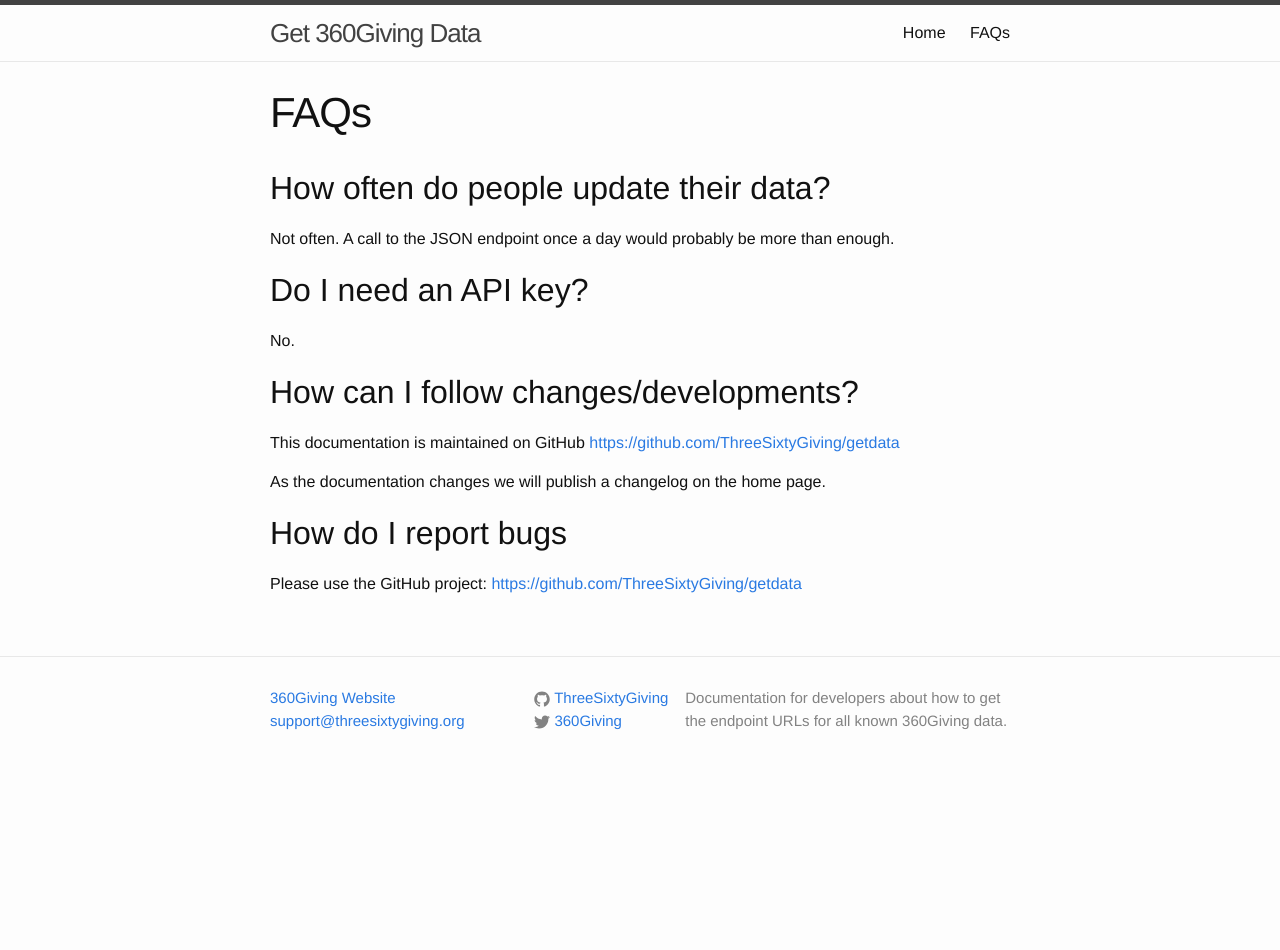
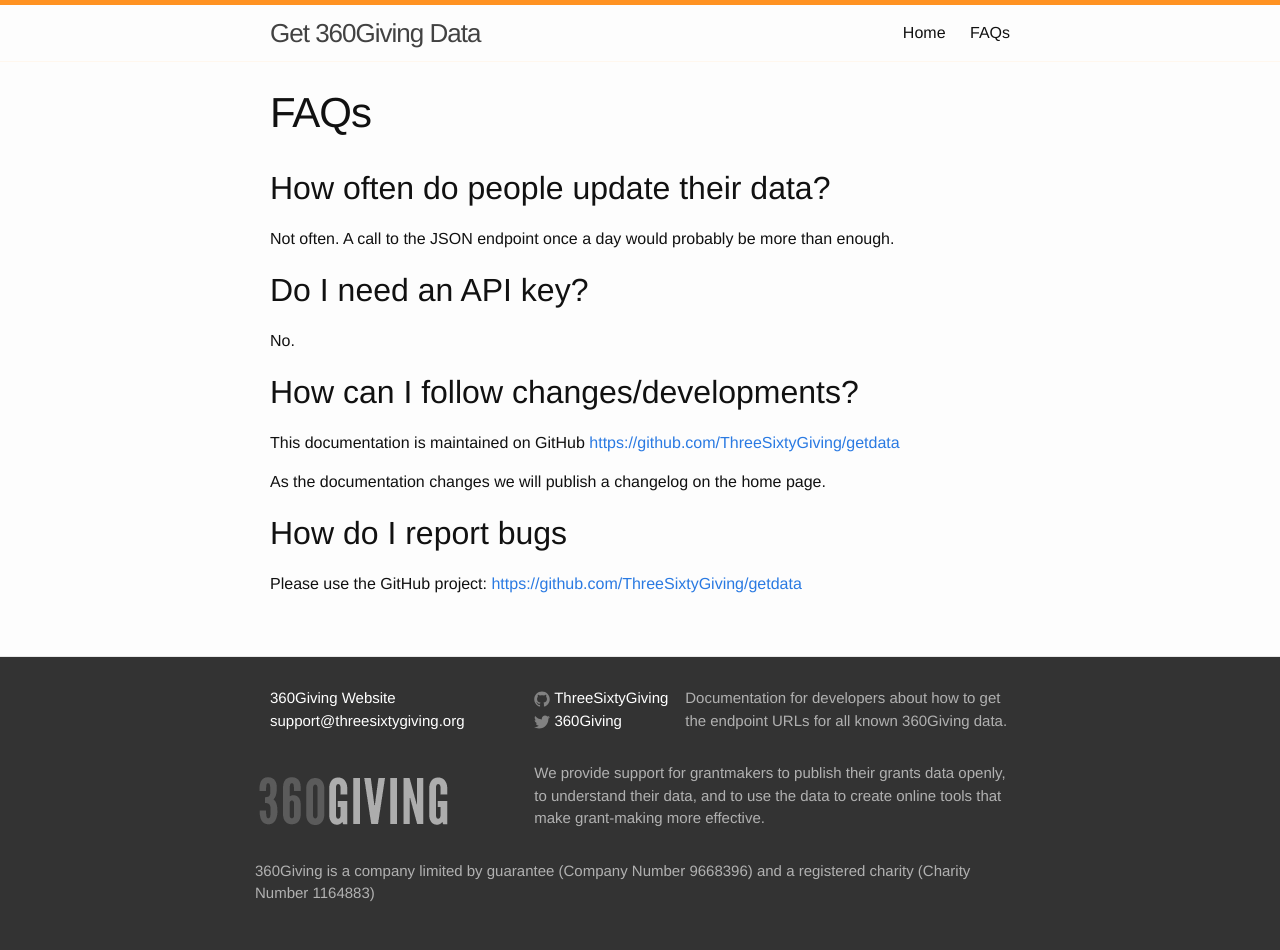
Before and after one commit to ThreeSixtyGiving/getdata, a Jekyll site: the page built from faq.md, in a window 1280 px wide. Built offline with Jekyll 4.4.1, drawn with Linux system fonts in a browser that asks for light colours; before the commit the page ends 900 px from its top, so only the background shows below that.

Commit message:
[#2] Adds some simple branding to the site

```diff
--- a/_includes/footer.html
+++ b/_includes/footer.html
@@ -31,6 +31,19 @@
       </div>
     </div>
 
+
+
+   <div id="shared-footer">
+      <div class="footer-col footer-col-1">
+        <img src="images/360logo_invert.png" height="80" width="196">
+      </div>
+      <div class="footer-col footer-col-2and3">
+        <p>We provide support for grantmakers to publish their grants data openly, to understand their data, and to use the data to create online tools that make grant-making more effective.</p>
+      </div>
+      <div class="copyright">
+        <p>360Giving is a company limited by guarantee (Company Number 9668396) and a registered charity (Charity Number 1164883)</p>
+      </div><!-- end of .copyright -->
+    </div>
+
   </div>
-
 </footer>
--- a/_includes/head.html
+++ b/_includes/head.html
@@ -3,7 +3,7 @@
   <meta http-equiv="X-UA-Compatible" content="IE=edge">
   <meta name="viewport" content="width=device-width, initial-scale=1">
 
-  <title>{% if page.title %}{{ page.title | escape }}{% else %}{{ site.title | escape }}{% endif %}</title>
+  <title>{{ site.title | escape }}{% if page.title %}{{ page.title | escape }}{% endif %}</title>
   <meta name="description" content="{% if page.excerpt %}{{ page.excerpt | strip_html | strip_newlines | truncate: 160 }}{% else %}{{ site.description }}{% endif %}">
 
   <link rel="stylesheet" href="{{ "/css/main.css" | prepend: site.baseurl }}">
--- a/_layouts/page.html
+++ b/_layouts/page.html
@@ -4,7 +4,11 @@ layout: default
 <article class="post">
 
   <header class="post-header">
-    <h1 class="post-title">{{ page.title }}</h1>
+      {% if page.title == "Home" %}
+        <img src="http://threesixtygiving.org/wp-content/themes/responsive-child/360Giving-logo.png" width="300" alt="360Giving Logo" />
+      {% else %}
+        <h1 class="post-title">{{ page.title }}</h1>
+      {% endif %}
   </header>
 
   <div class="post-content">
--- a/_sass/_layout.scss
+++ b/_sass/_layout.scss
@@ -2,8 +2,8 @@
  * Site header
  */
 .site-header {
-    border-top: 5px solid $grey-color-dark;
-    border-bottom: 1px solid $grey-color-light;
+    border-top: 5px solid $orange-color;
+    border-bottom: 1px solid $orange-color-light;
     min-height: 56px;
 
     // Positioning context for the mobile navigation icon
@@ -100,6 +100,12 @@
 .site-footer {
     border-top: 1px solid $grey-color-light;
     padding: $spacing-unit 0;
+    background: $footer-background-color;
+    color: $footer-text-color
+}
+
+.site-footer a {
+  color: #fff;
 }
 
 .footer-heading {
@@ -113,9 +119,9 @@
     margin-left: 0;
 }
 
-.footer-col-wrapper {
+.footer-col-wrapper, #shared-footer {
     font-size: 15px;
-    color: $grey-color;
+    color: $footer-text-color;
     margin-left: -$spacing-unit / 2;
     @extend %clearfix;
 }
@@ -141,6 +147,12 @@
     width:         calc(45% - (#{$spacing-unit} / 2));
 }
 
+.footer-col-2and3 {
+    width: -webkit-calc(65% - (#{$spacing-unit} / 2));
+    width:         calc(65% - (#{$spacing-unit} / 2));
+    padding-left: $spacing-unit;
+}
+
 @include media-query($on-laptop) {
     .footer-col-1,
     .footer-col-2 {
@@ -148,7 +160,7 @@
         width:         calc(50% - (#{$spacing-unit} / 2));
     }
 
-    .footer-col-3 {
+    .footer-col-3, .footer-col-2and3 {
         width: -webkit-calc(100% - (#{$spacing-unit} / 2));
         width:         calc(100% - (#{$spacing-unit} / 2));
     }
@@ -173,6 +185,10 @@
 
 .page-heading {
     font-size: 20px;
+}
+
+#shared-footer .footer-col-1 {
+padding-left: 0;
 }
 
 .post-list {
--- a/css/main.scss
+++ b/css/main.scss
@@ -21,6 +21,12 @@ $brand-color:      #2a7ae2;
 $grey-color:       #828282;
 $grey-color-light: lighten($grey-color, 40%);
 $grey-color-dark:  darken($grey-color, 25%);
+
+$orange-color:      #ff9222;
+$orange-color-light: lighten($orange-color, 40%);
+
+$footer-background-color: #333;
+$footer-text-color:       #b1b1b1;
 
 // Width of the content area
 $content-width:    800px;
```
Also changed, not shown: images/360logo_invert.png (added).
